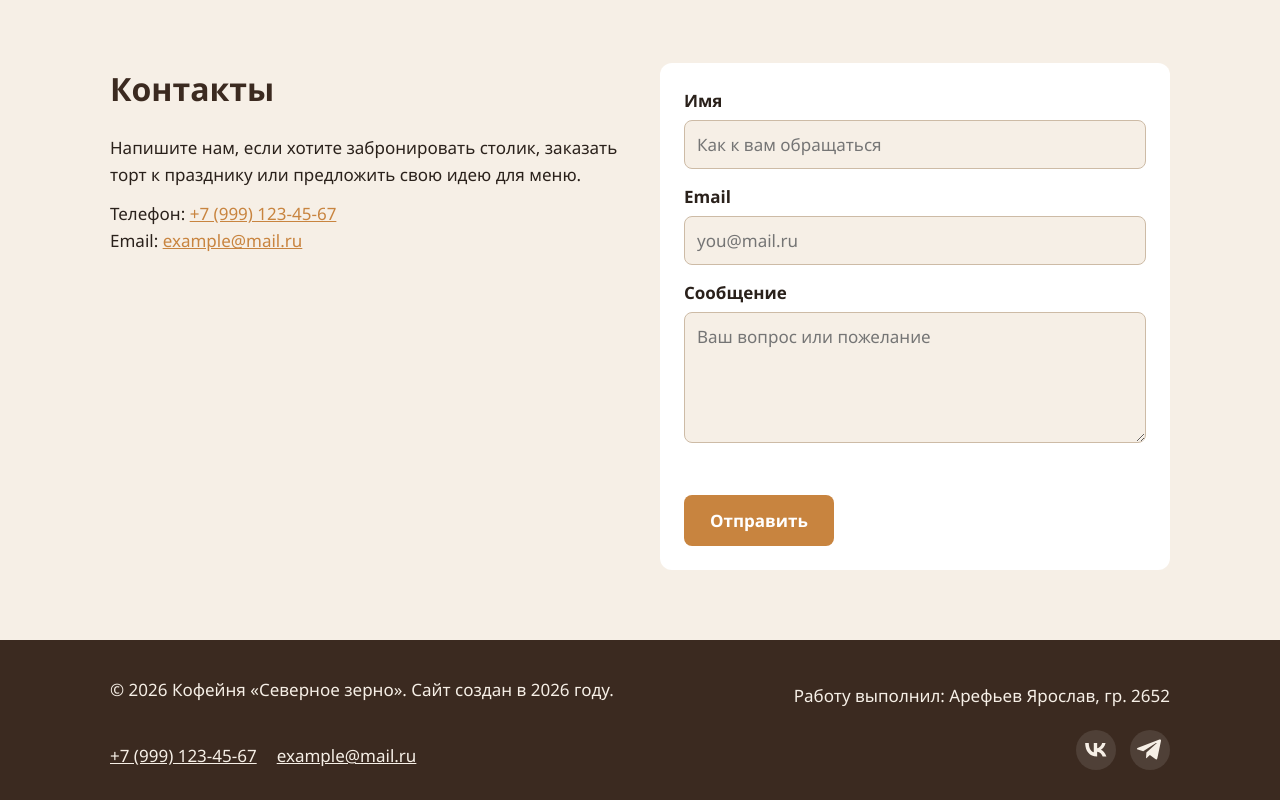
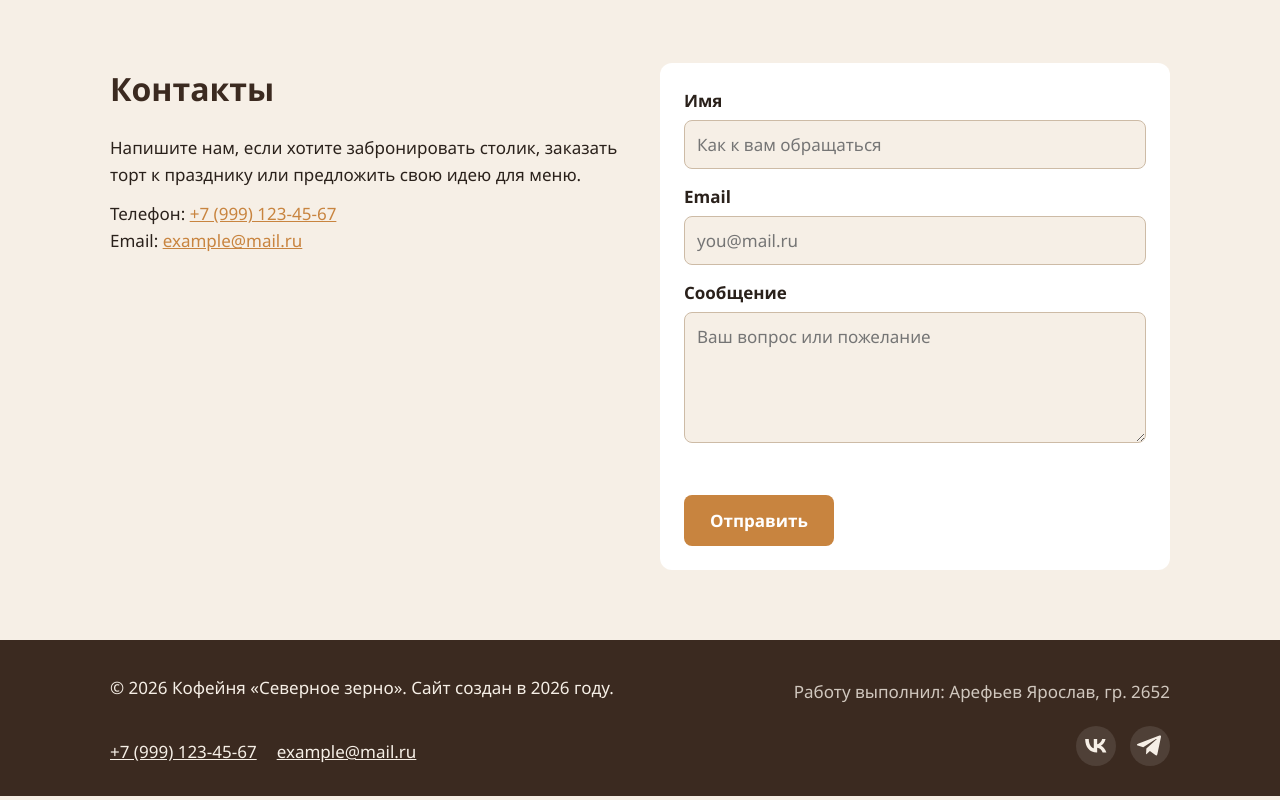
Before and after one commit to ppippironi/kofeynya, a plain HTML site: page index.html in a window 1280 px wide. Shown: the part 2242-3042 px from the top of the page. Drawn offline with Linux system fonts and the light colour scheme.

Commit message:
Update style.css

```diff
--- a/style.css
+++ b/style.css
@@ -114,3 +114,9 @@ p + p { margin-top: 12px; }
   .footer__inner { flex-direction: column; text-align: center; }
   html { scroll-padding-top: 100px; }
 }
+
+.author {
+  front-size: 0.85rem;
+  opacity: 0.8;
+  margin-top: 8px;
+}
```
